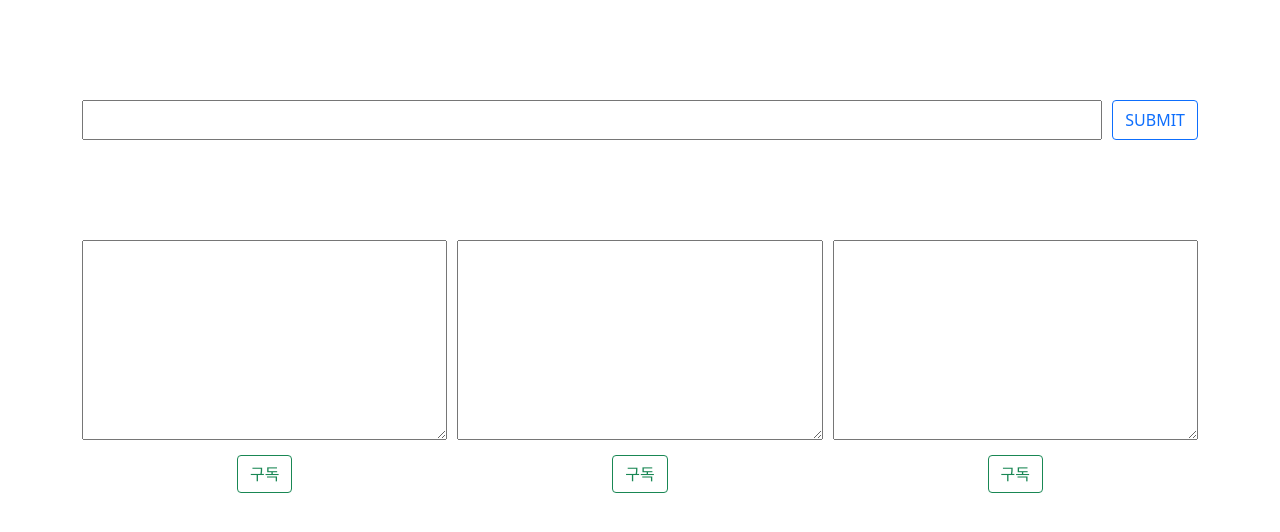
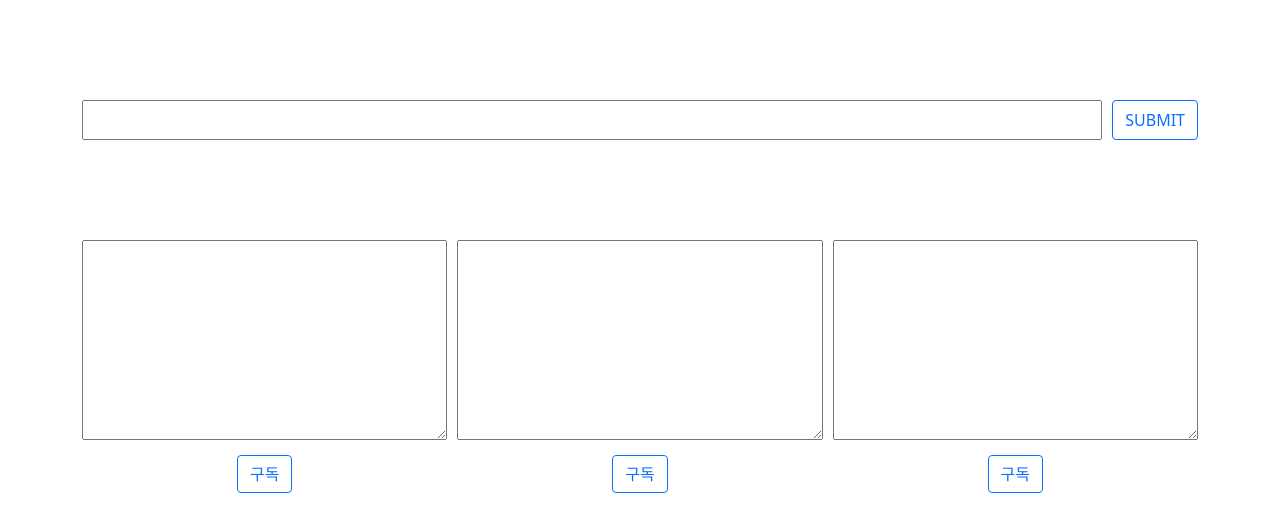
Before and after one commit to siyooooooon/siy._.n, a Vue app: page /subscribe in a window 1280 px wide. Shown: the top 532 px of the page. Built offline with nearby package versions, Linux system fonts and the light colour scheme; a web font is replaced by a local one.

Commit message:
subscribe작업

```diff
--- a/src/App.vue
+++ b/src/App.vue
@@ -1,5 +1,5 @@
 <template>
-	<div>
+	<div id="app">
 		<Subscribe></Subscribe>
 	</div>
 </template>
@@ -8,6 +8,7 @@
 import Subscribe from './views/Subscribe.vue'
 
 export default {
+    name: 'App',
     components: {
         Subscribe,
     },
--- a/src/views/Subscribe.vue
+++ b/src/views/Subscribe.vue
@@ -9,16 +9,19 @@
 				<div v-for="(item, index) in subscriberList" :key="index" class="subscriber">
 					<textarea v-model="showSentence"></textarea>
 					<div class="btn-wrap">
-						<template v-if="subscriberType === '구독자'">
-							<b-button variant="outline-success" @click="unSubscribe">
+						<b-button v-model="btnState" :variant="btnState.variant" @click="editSubscribeType(index)">
+							{{ buttonName }}
+						</b-button>
+						<!--<template v-if="subscriberType === '구독자'">
+							<b-button variant="outline-success" @click="unSubscribe(index)">
 								구독 취소
 							</b-button>
 						</template>
 						<template v-else>
-							<b-button variant="outline-success" @click="onSubscribe">
+							<b-button variant="outline-success" @click="onSubscribe(index)">
 								구독
 							</b-button>
-						</template>
+						</template>-->
 						<!--<b-button variant="outline-success" @click="onSubscribe" v-if="subscriberType === '비구독자' ? buttonName === '구독' : buttonName ==='구독 취소'">
 							{{ buttonName }}
 						</b-button>-->
@@ -59,22 +62,41 @@
                 ],
                 subscriberType: '비구독자',
 	            buttonName: '구독',
+                btnState: {
+                    variant: 'outline-primary',
+                }
             }
 	    },
 	    methods: {
-            async onSubscribe() {
+            async editSubscribeType(index) {
 	            //this.buttonName = '구독 취소'
-                this.subscriberType = '구독자';
-                this.buttonName = '구독 취소';
-                console.log('구독자', this.subscriberType);
+                /*this.subscriberType = '구독자';
+                this.subscriberList[index] = '구독 취소';
+                console.log('구독자', this.subscriberType);*/
+
+                if(this.buttonName === '구독') {
+                    this.subscriberType = '구독자';
+                    this.buttonName = '구독 취소';
+                    this.subscriberList[index] = this.buttonName;
+                    this.btnState.variant = 'outline-danger';
+                    console.log('구독자', this.subscriberType);
+                } else {
+                    //this.buttonName = '구독자';
+                    this.subscriberType = '비구독자';
+                    this.buttonName = '구독';
+                    this.subscriberList[index] = this.buttonName;
+                    this.btnState.variant = 'outline-primary';
+                    console.log('비구독자', this.subscriberType);
+                }
             },
-            async unSubscribe() {
+          /*  async unSubscribe() {
                 //this.buttonName = '구독 취소'
                 this.subscriberType = '비구독자';
                 console.log('비구독자', this.subscriberType);
-            },
+            },*/
 		    async submitSentence() {
                 if(this.subscriberType === '구독자') {
+
                     this.showSentence = this.inputSentence;
                 }
 		    },
```
